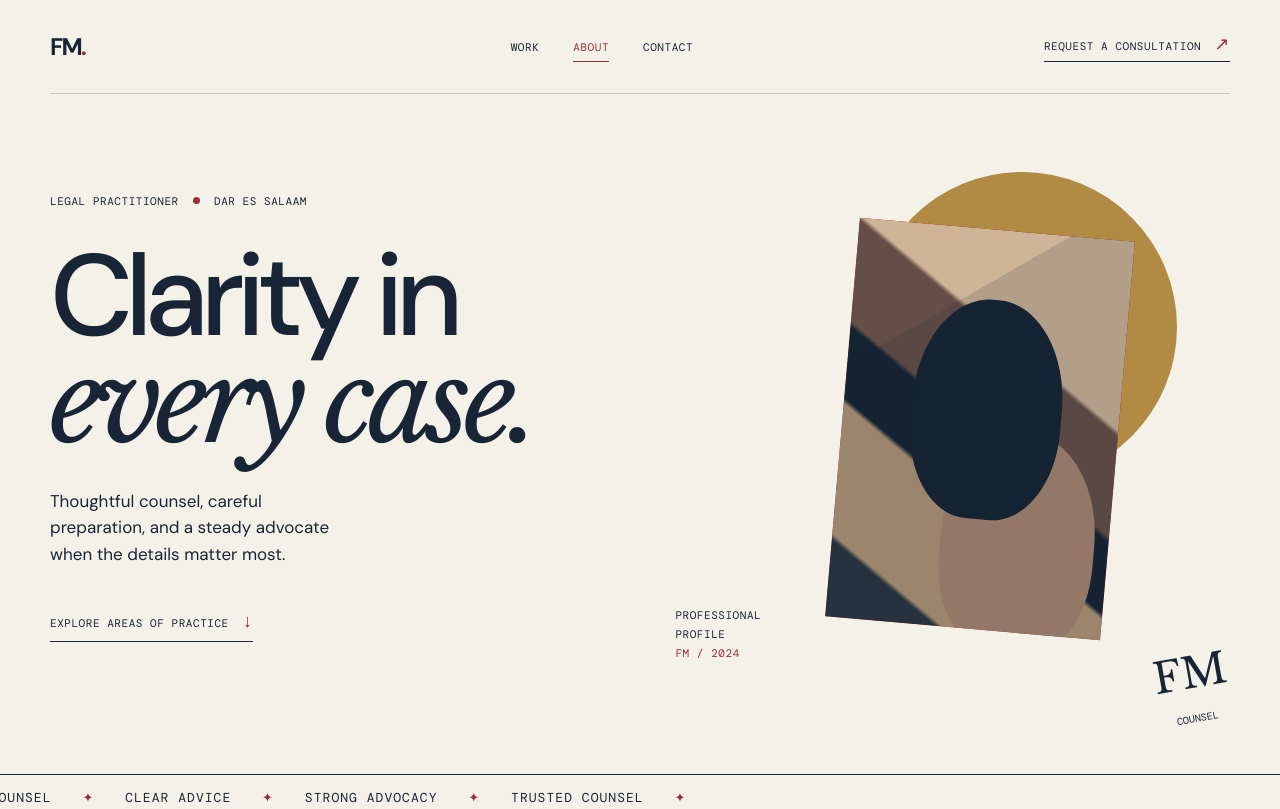
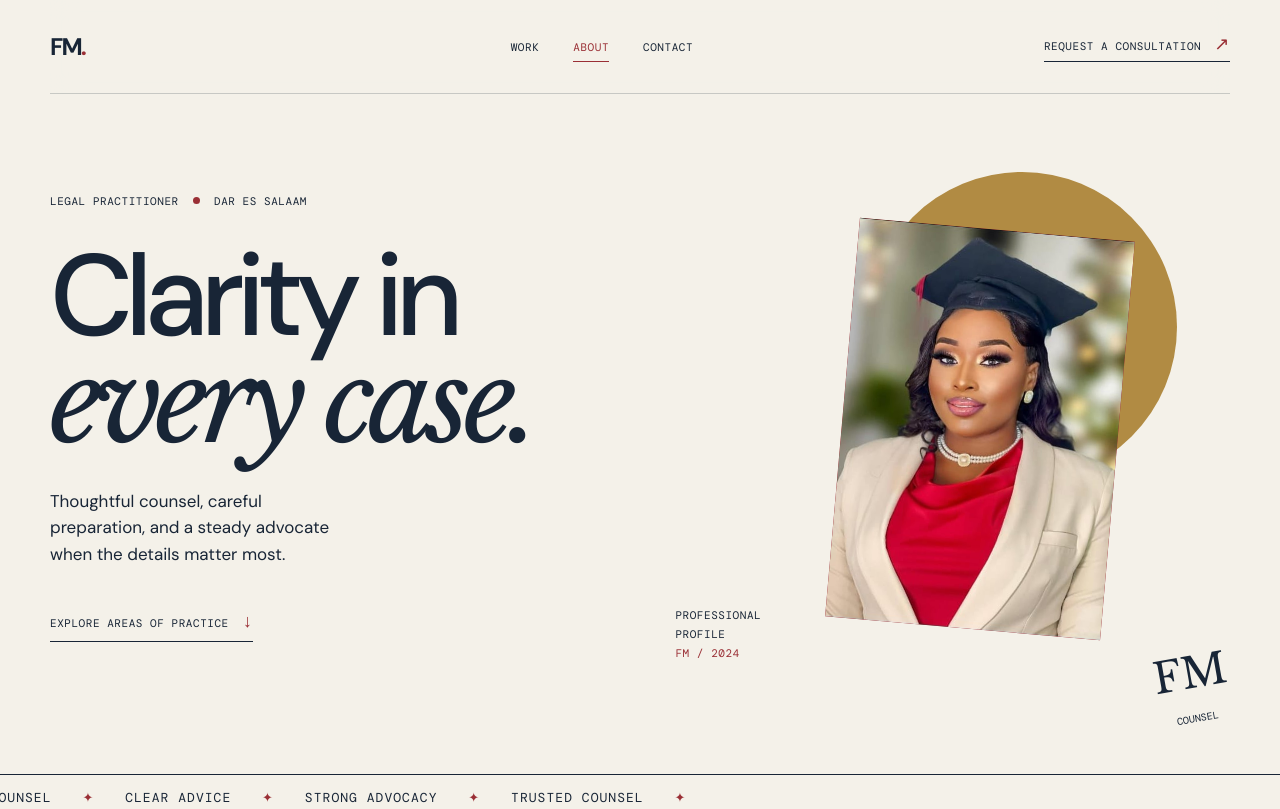
Before and after one commit to EliasMowel/Frida-Mwansasu-PAge, a website built with Vite: page index.html in a window 1280 px wide. Shown: the top 809 px of the page. Built offline with nearby package versions, Linux system fonts and the light colour scheme.

Commit message:
Add Frida professional portrait

```diff
--- a/src/main.js
+++ b/src/main.js
@@ -8,7 +8,7 @@ document.querySelector('#app').innerHTML = `
     <a class="header-cta" href="mailto:hello@fridamwansasu.com">Request a consultation <span>↗</span></a>
   </header>
   <main id="top">
-    <section class="hero section-wrap"><div class="hero-copy"><p class="eyebrow">Legal practitioner <span class="dot"></span> Dar es Salaam</p><h1>Clarity in<br><em>every case.</em></h1><p class="hero-intro">Thoughtful counsel, careful preparation, and a steady advocate when the details matter most.</p><a class="text-link" href="#work">Explore areas of practice <span>↓</span></a></div><div class="hero-art" aria-label="Portrait placeholder for Frida Mwansasu" role="img"><div class="sun-disc"></div><div class="portrait-frame"><div class="portrait-image"></div></div><p class="art-note">Professional<br>profile<br><span>FM / 2024</span></p></div><div class="hero-stamp">FM<br><span>COUNSEL</span></div></section>
+    <section class="hero section-wrap"><div class="hero-copy"><p class="eyebrow">Legal practitioner <span class="dot"></span> Dar es Salaam</p><h1>Clarity in<br><em>every case.</em></h1><p class="hero-intro">Thoughtful counsel, careful preparation, and a steady advocate when the details matter most.</p><a class="text-link" href="#work">Explore areas of practice <span>↓</span></a></div><div class="hero-art" aria-label="Portrait of Frida Mwansasu" role="img"><div class="sun-disc"></div><div class="portrait-frame"><div class="portrait-image"></div></div><p class="art-note">Professional<br>profile<br><span>FM / 2024</span></p></div><div class="hero-stamp">FM<br><span>COUNSEL</span></div></section>
     <section class="ticker" aria-label="Legal services"><div class="ticker-track">TRUSTED COUNSEL <span>✦</span> CLEAR ADVICE <span>✦</span> STRONG ADVOCACY <span>✦</span> TRUSTED COUNSEL <span>✦</span></div></section>
     <section class="intro section-wrap" id="about"><p class="section-label">[ 01 — Professional profile ]</p><div class="intro-grid"><h2>Good counsel<br>begins with<br><em>listening.</em></h2><div class="intro-body"><p>I'm Frida, a legal practitioner committed to helping individuals and organisations make informed decisions with confidence.</p><p>My approach is practical, precise, and grounded in a clear understanding of each client's circumstances.</p><a class="text-link" href="mailto:hello@fridamwansasu.com">Read my profile <span>↗</span></a></div></div></section>
     <section class="work section-wrap" id="work"><div class="work-heading"><p class="section-label">[ 02 — Areas of practice ]</p><a class="text-link" href="mailto:hello@fridamwansasu.com">Discuss your matter <span>↗</span></a></div><div class="project-grid"><a class="project project-large" href="#contact"><div class="project-visual visual-red"><span class="project-word">ADVISORY</span><span class="project-detail">Practical guidance for important decisions</span></div><div class="project-meta"><span>01 / Legal advisory</span><span>01</span></div></a><a class="project project-small" href="#contact"><div class="project-visual visual-yellow"><span class="project-word small-word">CIVIL</span><span class="project-detail">Careful representation, clearly explained</span></div><div class="project-meta"><span>02 / Civil matters</span><span>02</span></div></a><a class="project project-small project-offset" href="#contact"><div class="project-visual visual-blue"><span class="project-word small-word">CORP.</span><span class="project-detail">Sound legal foundations for business</span></div><div class="project-meta"><span>03 / Corporate counsel</span><span>03</span></div></a></div></section>
--- a/src/style.css
+++ b/src/style.css
@@ -15,7 +15,7 @@ nav { display:flex; gap:34px; margin-left:75px; } nav a,.header-cta,.text-link,.
 .hero-copy { padding-bottom:5px; position:relative; z-index:1; }.eyebrow,.section-label { margin:0; }.dot { width:7px; height:7px; display:inline-block; border-radius:50%; background:var(--red); margin:0 7px 1px; }
 h1,h2,h3 { font-weight:500; letter-spacing:-.07em; line-height:.92; margin:0; } h1 { font-size:clamp(68px,9vw,126px); margin:35px 0 32px; } h1 em,h2 em { font-family:var(--serif); font-weight:600; letter-spacing:-.06em; } .hero-intro { max-width:300px; font-size:17px; line-height:1.55; margin-bottom:42px; }
 .text-link { display:inline-block; padding-bottom:8px; border-bottom:1px solid var(--ink); transition:color .2s,border-color .2s; }.text-link:hover { color:var(--red); border-color:var(--red); }
-.hero-art { position:relative; height:530px; }.sun-disc { position:absolute; width:310px; height:310px; border-radius:50%; background:var(--yellow); top:16px; right:9%; }.portrait-frame { position:absolute; width:276px; height:400px; background:var(--red); right:19%; top:73px; transform:rotate(5deg); overflow:hidden; }.portrait-image { width:100%; height:100%; background:linear-gradient(145deg,transparent 25%,rgba(24,37,54,.15) 25%),linear-gradient(35deg,#29394a 13%,#b9966b 14% 36%,#17283d 37% 49%,#6d4f45 50% 67%,#d4b18a 68%); filter:contrast(1.05) saturate(.7); }.portrait-image::after { content:''; position:absolute; width:150px; height:220px; top:70px; left:68px; background:#17283d; border-radius:48% 48% 42% 42%; box-shadow:42px 132px 0 2px #9d765f; }
+.hero-art { position:relative; height:530px; }.sun-disc { position:absolute; width:310px; height:310px; border-radius:50%; background:var(--yellow); top:16px; right:9%; }.portrait-frame { position:absolute; width:276px; height:400px; background:var(--red); right:19%; top:73px; transform:rotate(5deg); overflow:hidden; }.portrait-image { width:100%; height:100%; background:url('/frida.jpeg') center top / cover no-repeat; }
 .art-note { position:absolute; bottom:12px; left:6%; line-height:1.7; }.art-note span { color:var(--red); }.hero-stamp { position:absolute; bottom:49px; right:0; font:42px var(--serif); text-align:center; line-height:.8; transform:rotate(-10deg); }.hero-stamp span { font:10px var(--mono); }
 .ticker { overflow:hidden; border-top:1px solid var(--ink); border-bottom:1px solid var(--ink); padding:14px 0; white-space:nowrap; }.ticker-track { font:13px var(--mono); letter-spacing:.08em; animation:marquee 24s linear infinite; }.ticker span { color:var(--red); padding:0 22px; }
 @keyframes marquee { to { transform:translateX(-25%); } }
```
Also changed, not shown: public/frida.jpeg (added).
